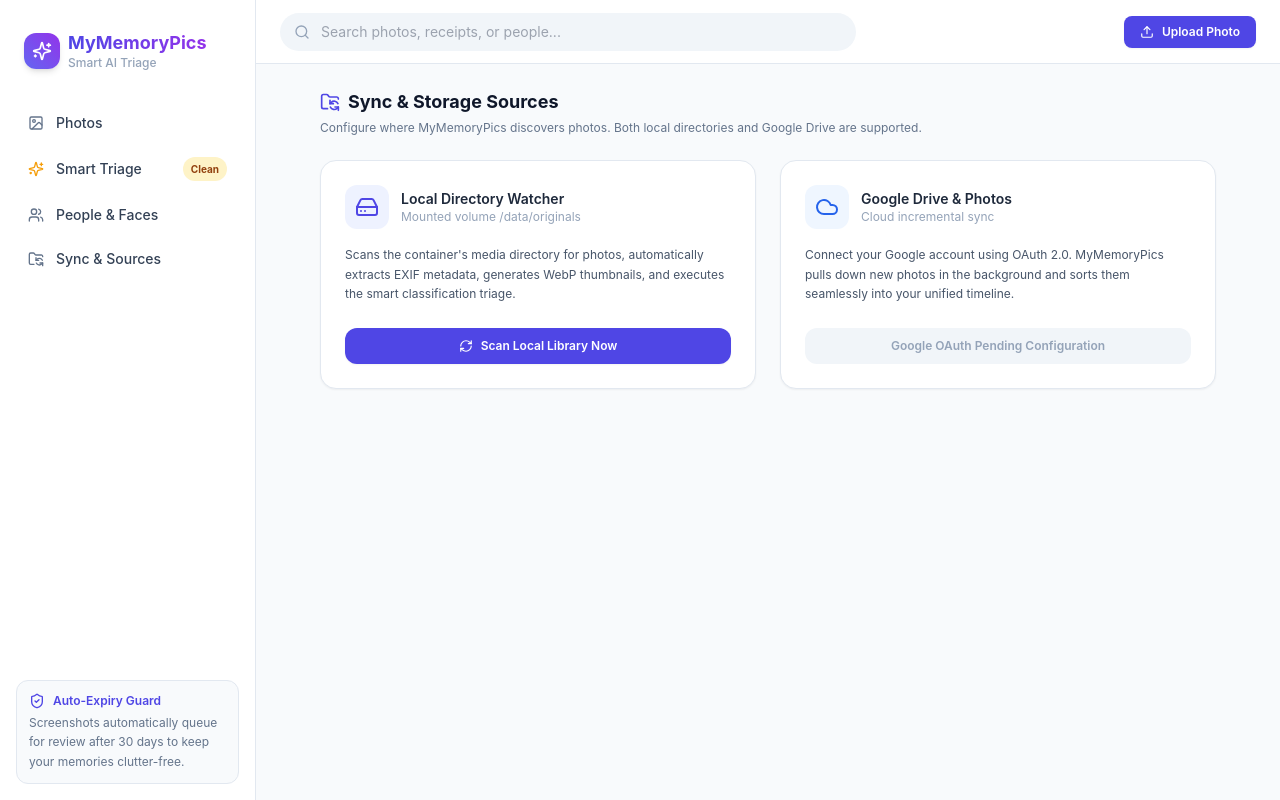
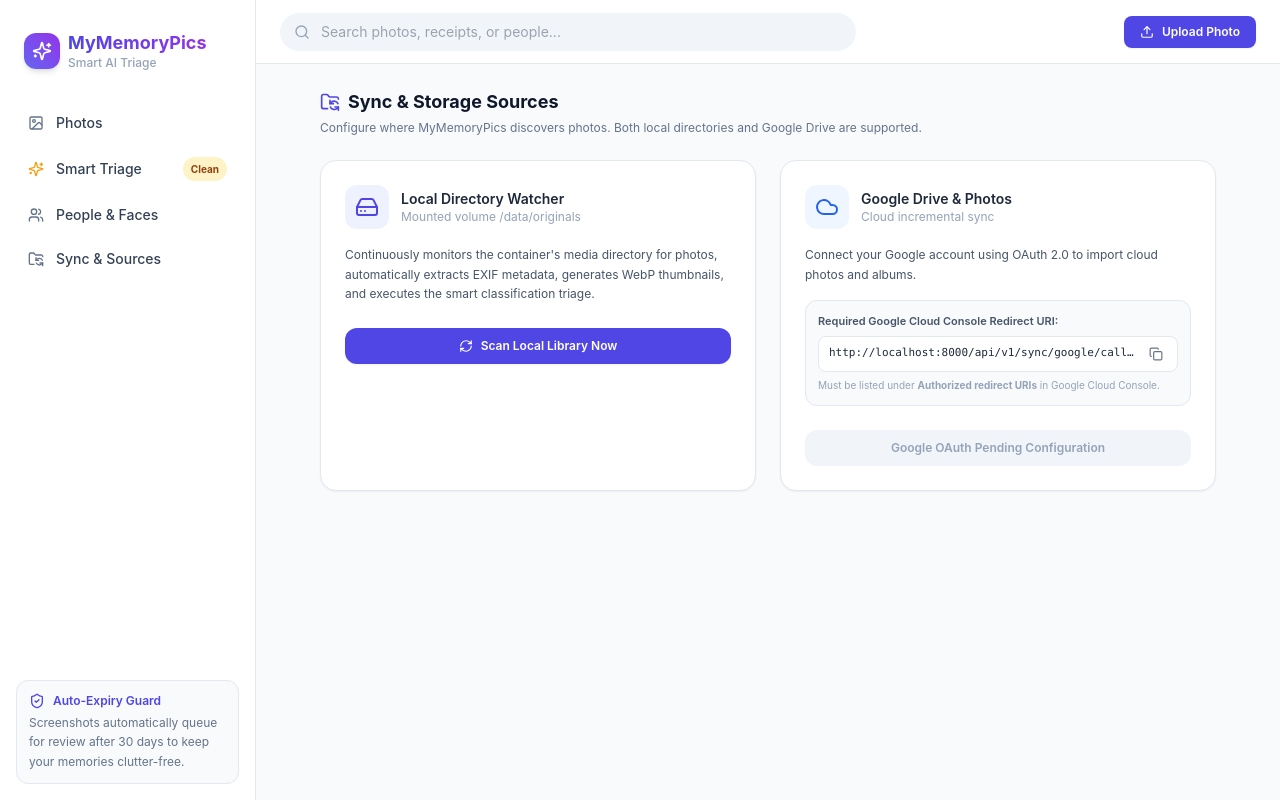
Before and after one commit to satish0308/memoryimages, a Next.js app in the folder frontend/: page /sync in a window 1280 px wide. Built offline with nearby package versions, Linux system fonts and the light colour scheme; no server answers.

Commit message:
feat(sync): add 1-click redirect URI copy box and frontend callback listener

```diff
--- a/frontend/app/sync/page.tsx
+++ b/frontend/app/sync/page.tsx
@@ -7,9 +7,10 @@ import {
   Cloud,
   CheckCircle2,
   AlertCircle,
-  Play,
   ExternalLink,
-  RefreshCw
+  RefreshCw,
+  Copy,
+  Check
 } from 'lucide-react';
 
 export default function SyncPage() {
@@ -17,8 +18,11 @@ export default function SyncPage() {
   const [scanResult, setScanResult] = useState<any>(null);
   const [googleAuthUrl, setGoogleAuthUrl] = useState<string | null>(null);
   const [googleError, setGoogleError] = useState<string | null>(null);
+  const [copied, setCopied] = useState(false);
+  const [syncStatus, setSyncStatus] = useState<string | null>(null);
 
   const API_URL = process.env.NEXT_PUBLIC_API_URL || 'http://localhost:8000';
+  const REDIRECT_URI = 'http://localhost:8000/api/v1/sync/google/callback';
 
   const triggerLocalScan = async () => {
     try {
@@ -54,7 +58,26 @@ export default function SyncPage() {
 
   useEffect(() => {
     fetchGoogleAuthUrl();
+    if (typeof window !== 'undefined') {
+      const params = new URLSearchParams(window.location.search);
+      if (params.get('status') === 'connected') {
+        setSyncStatus('Google Drive connected successfully!');
+      } else if (params.get('code')) {
+        const code = params.get('code');
+        fetch(`${API_URL}/api/v1/sync/google/callback?code=${code}`)
+          .then(res => {
+            if (res.ok) setSyncStatus('Google Drive connected successfully!');
+          })
+          .catch(e => console.error(e));
+      }
+    }
   }, []);
+
+  const copyRedirectUri = () => {
+    navigator.clipboard.writeText(REDIRECT_URI);
+    setCopied(true);
+    setTimeout(() => setCopied(false), 2000);
+  };
 
   return (
     <div className="max-w-4xl mx-auto space-y-6">
@@ -67,6 +90,13 @@ export default function SyncPage() {
           Configure where MyMemoryPics discovers photos. Both local directories and Google Drive are supported.
         </p>
       </div>
+
+      {syncStatus && (
+        <div className="bg-emerald-50 border border-emerald-200 text-emerald-800 rounded-2xl p-4 flex items-center gap-3">
+          <CheckCircle2 className="w-5 h-5 text-emerald-600 flex-shrink-0" />
+          <p className="text-xs font-semibold">{syncStatus}</p>
+        </div>
+      )}
 
       <div className="grid grid-cols-1 md:grid-cols-2 gap-6">
         {/* Local Directory Source */}
@@ -82,7 +112,7 @@ export default function SyncPage() {
           </div>
 
           <p className="text-xs text-slate-600 leading-relaxed">
-            Scans the container's media directory for photos, automatically extracts EXIF metadata,
+            Continuously monitors the container's media directory for photos, automatically extracts EXIF metadata,
             generates WebP thumbnails, and executes the smart classification triage.
           </p>
 
@@ -121,16 +151,35 @@ export default function SyncPage() {
             </div>
 
             <p className="text-xs text-slate-600 leading-relaxed">
-              Connect your Google account using OAuth 2.0. MyMemoryPics pulls down new photos
-              in the background and sorts them seamlessly into your unified timeline.
+              Connect your Google account using OAuth 2.0 to import cloud photos and albums.
             </p>
+
+            {/* Exact Redirect URI Copy Box */}
+            <div className="bg-slate-50 border border-slate-200 rounded-xl p-3 space-y-1.5">
+              <p className="text-[11px] font-semibold text-slate-600">
+                Required Google Cloud Console Redirect URI:
+              </p>
+              <div className="flex items-center justify-between gap-2 bg-white border border-slate-200 px-2.5 py-1.5 rounded-lg">
+                <code className="text-[11px] text-slate-800 font-mono truncate select-all">
+                  {REDIRECT_URI}
+                </code>
+                <button
+                  onClick={copyRedirectUri}
+                  className="p-1 hover:bg-slate-100 rounded text-slate-500 hover:text-slate-800 transition flex-shrink-0"
+                  title="Copy to clipboard"
+                >
+                  {copied ? <Check className="w-3.5 h-3.5 text-emerald-600" /> : <Copy className="w-3.5 h-3.5" />}
+                </button>
+              </div>
+              <p className="text-[10px] text-slate-400">
+                Must be listed under <b>Authorized redirect URIs</b> in Google Cloud Console.
+              </p>
+            </div>
 
             {googleError && (
               <div className="bg-amber-50 border border-amber-200 rounded-xl p-3 text-xs text-amber-800 flex items-start gap-2">
                 <AlertCircle className="w-4 h-4 flex-shrink-0 mt-0.5 text-amber-600" />
-                <p>
-                  To enable Google sync, set <code className="font-mono text-[11px] bg-amber-100 px-1 rounded">GOOGLE_CLIENT_ID</code> and <code className="font-mono text-[11px] bg-amber-100 px-1 rounded">GOOGLE_CLIENT_SECRET</code> in your <code className="font-mono text-[11px] bg-amber-100 px-1 rounded">.env</code> file.
-                </p>
+                <p>{googleError}</p>
               </div>
             )}
           </div>
```
